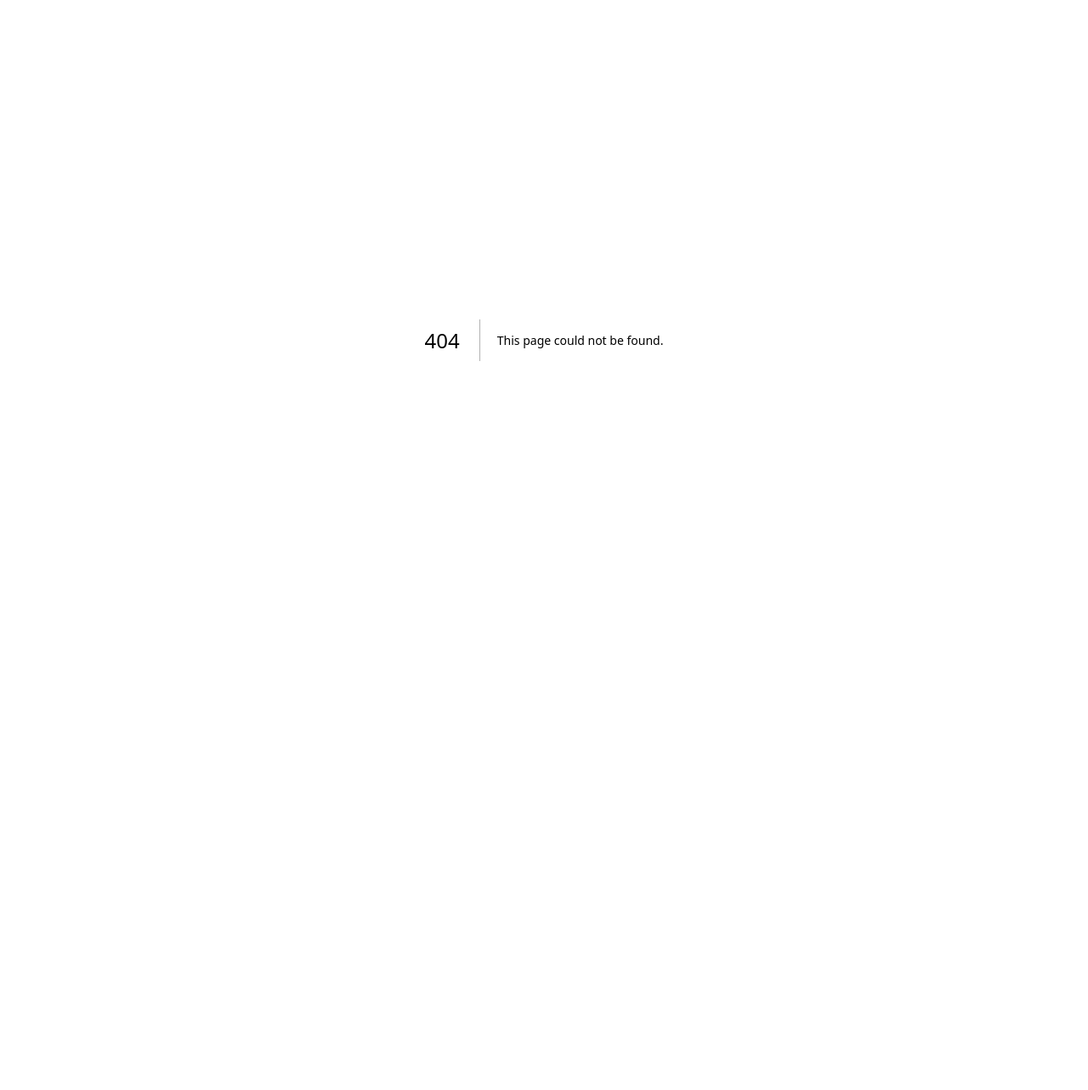
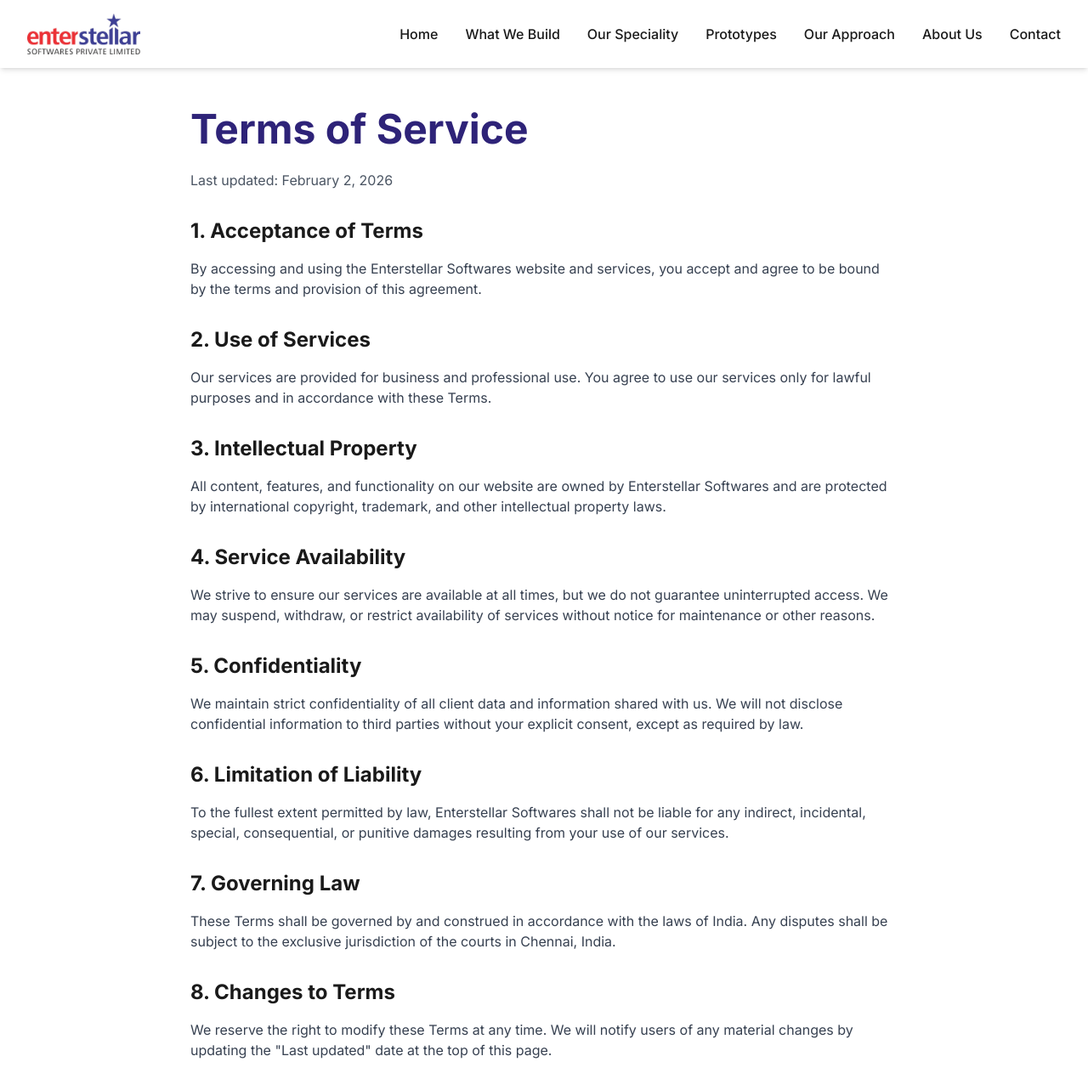
Before and after one commit to priyajohnvenky/enterstellar, a Next.js app: page /terms in a window 1280 px wide. Before the commit this address had no page. Shown: the top 1283 px of the page at 85% size. Before the commit the page ends 800 px from the top, so only its background shows below. Built offline with nearby package versions, Linux system fonts and the light colour scheme.

Commit message:
Add Privacy Policy and Terms of Service pages

```diff
--- /dev/null
+++ b/app/privacy/page.tsx
@@ -0,0 +1,95 @@
+'use client';
+
+import { motion } from 'framer-motion';
+import Navigation from '@/components/Navigation';
+import Footer from '@/components/Footer';
+
+export default function PrivacyPolicy() {
+  return (
+    <div className="min-h-screen">
+      <Navigation />
+
+      <div className="pt-32 pb-20">
+        <div className="max-w-4xl mx-auto px-4 sm:px-6 lg:px-8">
+          <motion.div
+            initial={{ opacity: 0, y: 20 }}
+            animate={{ opacity: 1, y: 0 }}
+            transition={{ duration: 0.6 }}
+          >
+            <h1 className="text-4xl md:text-5xl font-bold text-brand-blue mb-6">
+              Privacy Policy
+            </h1>
+            <p className="text-gray-600 mb-8">
+              Last updated: February 2, 2026
+            </p>
+
+            <div className="prose prose-lg max-w-none">
+              <h2 className="text-2xl font-bold text-brand-dark mt-8 mb-4">Introduction</h2>
+              <p className="text-gray-700 mb-4">
+                Enterstellar Softwares Pvt Ltd ("we", "our", or "us") is committed to protecting your privacy.
+                This Privacy Policy explains how we collect, use, disclose, and safeguard your information when
+                you visit our website or use our services.
+              </p>
+
+              <h2 className="text-2xl font-bold text-brand-dark mt-8 mb-4">Information We Collect</h2>
+              <p className="text-gray-700 mb-4">
+                We collect information that you provide directly to us when you:
+              </p>
+              <ul className="list-disc pl-6 mb-4 text-gray-700">
+                <li>Contact us through our website</li>
+                <li>Request information about our services</li>
+                <li>Engage with us for business purposes</li>
+              </ul>
+
+              <h2 className="text-2xl font-bold text-brand-dark mt-8 mb-4">How We Use Your Information</h2>
+              <p className="text-gray-700 mb-4">
+                We use the information we collect to:
+              </p>
+              <ul className="list-disc pl-6 mb-4 text-gray-700">
+                <li>Respond to your inquiries and provide customer support</li>
+                <li>Deliver services and fulfill contractual obligations</li>
+                <li>Improve our website and services</li>
+                <li>Comply with legal obligations</li>
+              </ul>
+
+              <h2 className="text-2xl font-bold text-brand-dark mt-8 mb-4">Data Security</h2>
+              <p className="text-gray-700 mb-4">
+                We implement appropriate technical and organizational security measures to protect your
+                personal information against unauthorized access, alteration, disclosure, or destruction.
+              </p>
+
+              <h2 className="text-2xl font-bold text-brand-dark mt-8 mb-4">Data Retention</h2>
+              <p className="text-gray-700 mb-4">
+                We retain your personal information only for as long as necessary to fulfill the purposes
+                outlined in this Privacy Policy, unless a longer retention period is required by law.
+              </p>
+
+              <h2 className="text-2xl font-bold text-brand-dark mt-8 mb-4">Your Rights</h2>
+              <p className="text-gray-700 mb-4">
+                You have the right to:
+              </p>
+              <ul className="list-disc pl-6 mb-4 text-gray-700">
+                <li>Access your personal information</li>
+                <li>Correct inaccurate data</li>
+                <li>Request deletion of your data</li>
+                <li>Object to processing of your information</li>
+              </ul>
+
+              <h2 className="text-2xl font-bold text-brand-dark mt-8 mb-4">Contact Us</h2>
+              <p className="text-gray-700 mb-4">
+                If you have questions about this Privacy Policy, please contact us at:
+              </p>
+              <p className="text-gray-700 mb-4">
+                Email: venky@enterstellarsoftwares.com<br />
+                Phone: +91 96299 43399<br />
+                Address: NO.49 & 50L, 3rd Floor, Express Chambers, Royapettah, Chennai-600 014, India
+              </p>
+            </div>
+          </motion.div>
+        </div>
+      </div>
+
+      <Footer />
+    </div>
+  );
+}
--- /dev/null
+++ b/app/terms/page.tsx
@@ -0,0 +1,95 @@
+'use client';
+
+import { motion } from 'framer-motion';
+import Navigation from '@/components/Navigation';
+import Footer from '@/components/Footer';
+
+export default function TermsOfService() {
+  return (
+    <div className="min-h-screen">
+      <Navigation />
+
+      <div className="pt-32 pb-20">
+        <div className="max-w-4xl mx-auto px-4 sm:px-6 lg:px-8">
+          <motion.div
+            initial={{ opacity: 0, y: 20 }}
+            animate={{ opacity: 1, y: 0 }}
+            transition={{ duration: 0.6 }}
+          >
+            <h1 className="text-4xl md:text-5xl font-bold text-brand-blue mb-6">
+              Terms of Service
+            </h1>
+            <p className="text-gray-600 mb-8">
+              Last updated: February 2, 2026
+            </p>
+
+            <div className="prose prose-lg max-w-none">
+              <h2 className="text-2xl font-bold text-brand-dark mt-8 mb-4">1. Acceptance of Terms</h2>
+              <p className="text-gray-700 mb-4">
+                By accessing and using the Enterstellar Softwares website and services, you accept and agree
+                to be bound by the terms and provision of this agreement.
+              </p>
+
+              <h2 className="text-2xl font-bold text-brand-dark mt-8 mb-4">2. Use of Services</h2>
+              <p className="text-gray-700 mb-4">
+                Our services are provided for business and professional use. You agree to use our services
+                only for lawful purposes and in accordance with these Terms.
+              </p>
+
+              <h2 className="text-2xl font-bold text-brand-dark mt-8 mb-4">3. Intellectual Property</h2>
+              <p className="text-gray-700 mb-4">
+                All content, features, and functionality on our website are owned by Enterstellar Softwares
+                and are protected by international copyright, trademark, and other intellectual property laws.
+              </p>
+
+              <h2 className="text-2xl font-bold text-brand-dark mt-8 mb-4">4. Service Availability</h2>
+              <p className="text-gray-700 mb-4">
+                We strive to ensure our services are available at all times, but we do not guarantee
+                uninterrupted access. We may suspend, withdraw, or restrict availability of services
+                without notice for maintenance or other reasons.
+              </p>
+
+              <h2 className="text-2xl font-bold text-brand-dark mt-8 mb-4">5. Confidentiality</h2>
+              <p className="text-gray-700 mb-4">
+                We maintain strict confidentiality of all client data and information shared with us.
+                We will not disclose confidential information to third parties without your explicit consent,
+                except as required by law.
+              </p>
+
+              <h2 className="text-2xl font-bold text-brand-dark mt-8 mb-4">6. Limitation of Liability</h2>
+              <p className="text-gray-700 mb-4">
+                To the fullest extent permitted by law, Enterstellar Softwares shall not be liable for any
+                indirect, incidental, special, consequential, or punitive damages resulting from your use
+                of our services.
+              </p>
+
+              <h2 className="text-2xl font-bold text-brand-dark mt-8 mb-4">7. Governing Law</h2>
+              <p className="text-gray-700 mb-4">
+                These Terms shall be governed by and construed in accordance with the laws of India.
+                Any disputes shall be subject to the exclusive jurisdiction of the courts in Chennai, India.
+              </p>
+
+              <h2 className="text-2xl font-bold text-brand-dark mt-8 mb-4">8. Changes to Terms</h2>
+              <p className="text-gray-700 mb-4">
+                We reserve the right to modify these Terms at any time. We will notify users of any
+                material changes by updating the "Last updated" date at the top of this page.
+              </p>
+
+              <h2 className="text-2xl font-bold text-brand-dark mt-8 mb-4">9. Contact Information</h2>
+              <p className="text-gray-700 mb-4">
+                If you have questions about these Terms, please contact us at:
+              </p>
+              <p className="text-gray-700 mb-4">
+                Email: venky@enterstellarsoftwares.com<br />
+                Phone: +91 96299 43399<br />
+                Address: NO.49 & 50L, 3rd Floor, Express Chambers, Royapettah, Chennai-600 014, India
+              </p>
+            </div>
+          </motion.div>
+        </div>
+      </div>
+
+      <Footer />
+    </div>
+  );
+}
```
